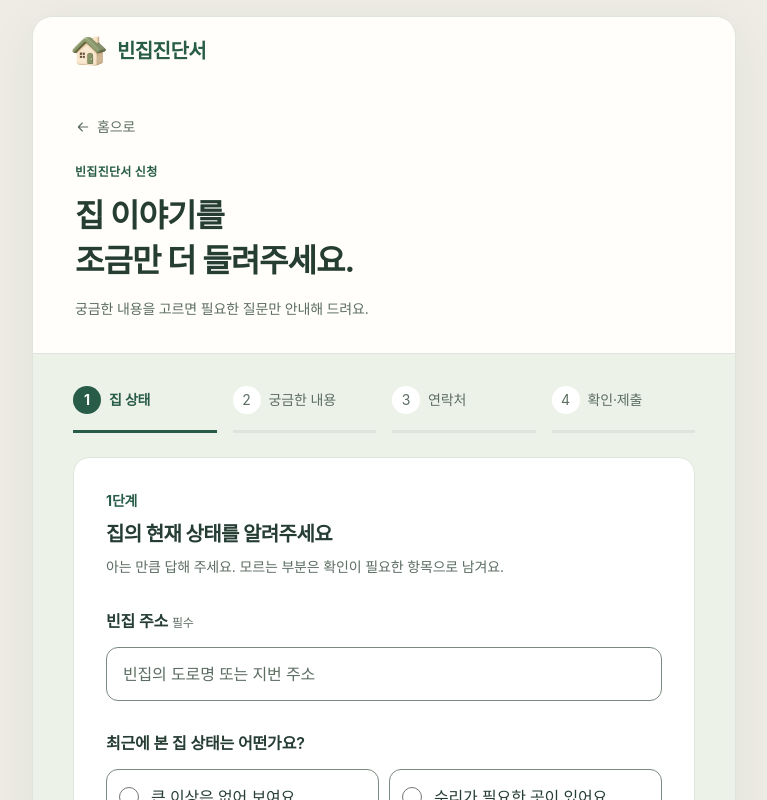
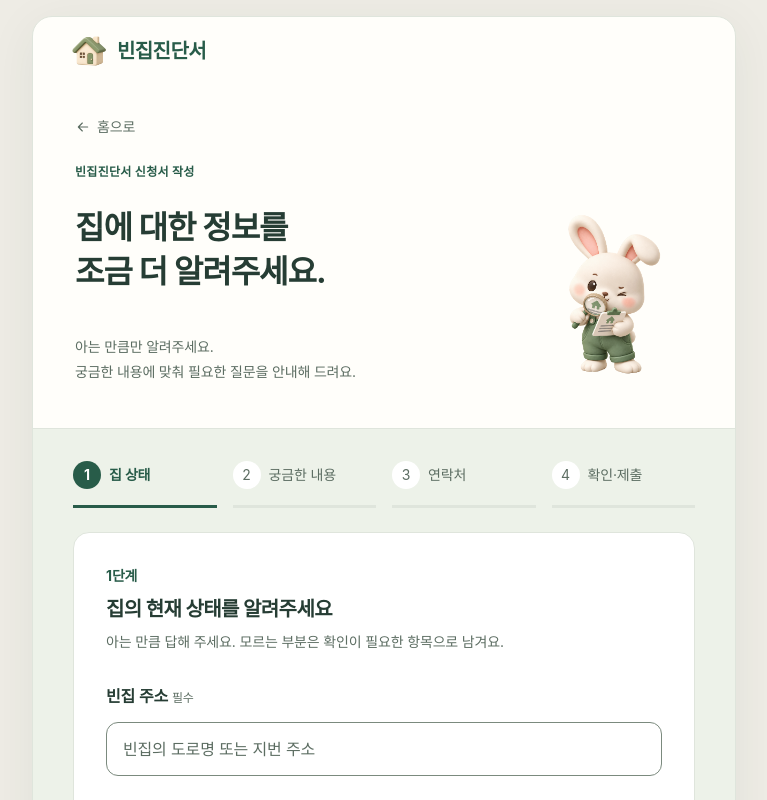
Before and after one commit to heexohee/Binzip, a Next.js app: page /apply in a window 1280 px wide. Shown: the top 800 px of the page, without its empty margins (256-1023 px from the left). Built offline with nearby package versions, Linux system fonts and the light colour scheme; a web font is replaced by a local one.

Commit message:
ui: add rabbit guidance to application intro

```diff
--- /dev/null
+++ b/app/apply/page.module.css
@@ -0,0 +1,41 @@
+.hero {
+  display: grid;
+  grid-template-columns: minmax(0, 1fr) 168px;
+  grid-template-areas: "title rabbit" "note rabbit";
+  align-items: center;
+  gap: 16px 20px;
+}
+
+.hero h1 {
+  grid-area: title;
+  word-break: keep-all;
+}
+
+.note {
+  grid-area: note;
+  color: var(--text-secondary);
+  font-size: var(--type-help);
+  line-height: 1.8;
+  word-break: keep-all;
+  margin: 0;
+}
+
+.rabbit {
+  grid-area: rabbit;
+  width: 168px;
+  height: 202px;
+  object-fit: contain;
+}
+
+@media (max-width: 600px) {
+  .hero {
+    grid-template-columns: minmax(0, 1fr) 104px;
+    grid-template-areas: "title title" "note rabbit";
+    gap: 12px;
+  }
+
+  .rabbit {
+    width: 104px;
+    height: 126px;
+  }
+}
--- a/app/apply/page.tsx
+++ b/app/apply/page.tsx
@@ -1,10 +1,12 @@
 import type { Metadata } from 'next'
+import Image from 'next/image'
 import { IntakePreview } from './intake-preview'
 import { HomeHeader, HomeLink } from '../home-ui'
 import styles from '../home.module.css'
+import intro from './page.module.css'
 
 export const maxDuration = 60
-export const metadata: Metadata = { title: '상세 정보 입력 — 빈집진단서', robots: { index: false, follow: false }, referrer: 'no-referrer' }
+export const metadata: Metadata = { title: '신청서 작성 — 빈집진단서', robots: { index: false, follow: false }, referrer: 'no-referrer' }
 
 export default async function ApplyPage({ searchParams }: { searchParams: Promise<{ address?: string | string[] }> }) {
   const params = await searchParams
@@ -15,9 +17,12 @@ export default async function ApplyPage({ searchParams }: { searchParams: Promis
       <main>
         <div className={styles.subpageIntro}>
           <HomeLink />
-          <p className={styles.eyebrow}>빈집진단서 신청</p>
-          <h1>집 이야기를<br />조금만 더 들려주세요.</h1>
-          <p>궁금한 내용을 고르면 필요한 질문만 안내해 드려요.</p>
+          <p className={styles.eyebrow}>빈집진단서 신청서 작성</p>
+          <div className={intro.hero}>
+            <h1>집에 대한 정보를<br />조금 더 알려주세요.</h1>
+            <p className={intro.note}>아는 만큼만 알려주세요.<br />궁금한 내용에 맞춰 필요한 질문을 안내해 드려요.</p>
+            <Image src="/mascot/binzip-rabbit-report-transparent-v4.png" alt="" width={168} height={202} sizes="(max-width: 600px) 104px, 168px" priority className={intro.rabbit} />
+          </div>
         </div>
         <div className={styles.application}><IntakePreview initialAddress={address} /></div>
       </main>
```
